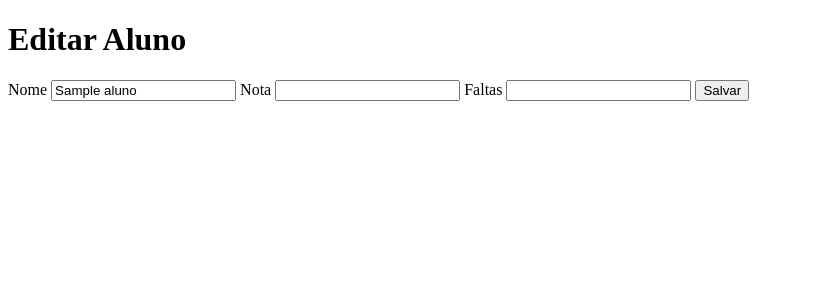
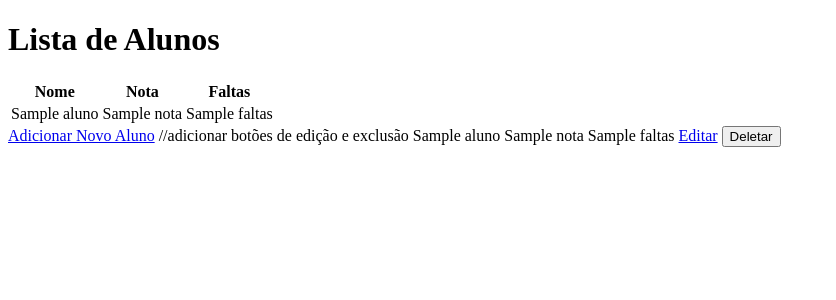
Before and after one commit to dudufigueiredo33/PI-II-Univesp, a Flask app: template templates/edit.html in a window 1280 px wide. Shown: the top 300 px of the page, without its empty margins (0-836 px from the left). Run offline with Flask 3, Linux system fonts and the light colour scheme; the template is opened without the code that fills it: most values are stand-ins (such as "Sample title", 1, 10 or a date in 2020); parts of the project's set-up code (start-up, migrations or seed data) failed here and were passed over.

Commit message:
Update edit.html

```diff
--- a/templates/edit.html
+++ b/templates/edit.html
@@ -2,18 +2,39 @@
 <html lang="en">
   <head>
     <meta charset="utf-8">
-    <title>Editar Aluno</title>
+    <title>Notas e Faltas</title>
   </head>
   <body>
-    <h1>Editar Aluno</h1>
-    <form method="post">
-      <label for="nome">Nome</label>
-      <input type="text" name="nome" id="nome" value="{{ aluno.nome }}" required>
-      <label for="nota">Nota</label>
-      <input type="number" name="nota" id="nota" value="{{ aluno.nota }}" required>
-      <label for="faltas">Faltas</label>
-      <input type="number" name="faltas" id="faltas" value="{{ aluno.faltas }}" required>
-      <button type="submit">Salvar</button>
-    </form>
+    <h1>Lista de Alunos</h1>
+    <table>
+      <tr>
+        <th>Nome</th>
+        <th>Nota</th>
+        <th>Faltas</th>
+      </tr>
+      {% for aluno in alunos %}
+      <tr>
+        <td>{{ aluno.nome }}</td>
+        <td>{{ aluno.nota }}</td>
+        <td>{{ aluno.faltas }}</td>
+      </tr>
+      {% endfor %}
+    </table>
+    <a href="{{ url_for('add') }}">Adicionar Novo Aluno</a>
   </body>
 </html>
+
+
+//adicionar botões de edição e exclusão
+{% for aluno in alunos %}
+    <tr>
+     <td>{{ aluno.nome }}</td>
+     <td>{{ aluno.nota }}</td>
+     <td>{{ aluno.faltas }}</td>
+     <td> <a href="{{ url_for('edit', id=aluno.id) }}">Editar</a>
+        <form action="{{ url_for('delete', id=aluno.id) }}" method="post" style="display:inline;">
+            <button type="submit">Deletar</button>
+        </form>
+    </td>
+</tr>
+{% endfor %}
```
